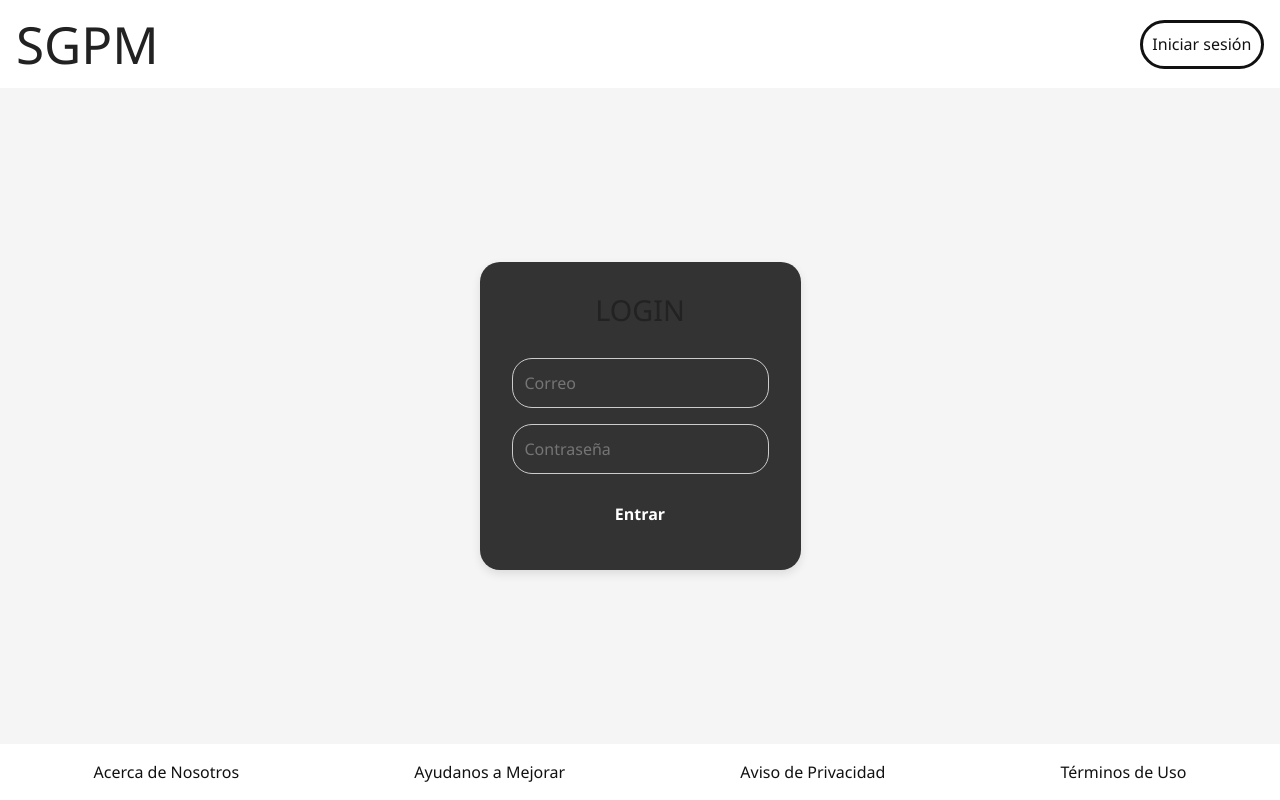
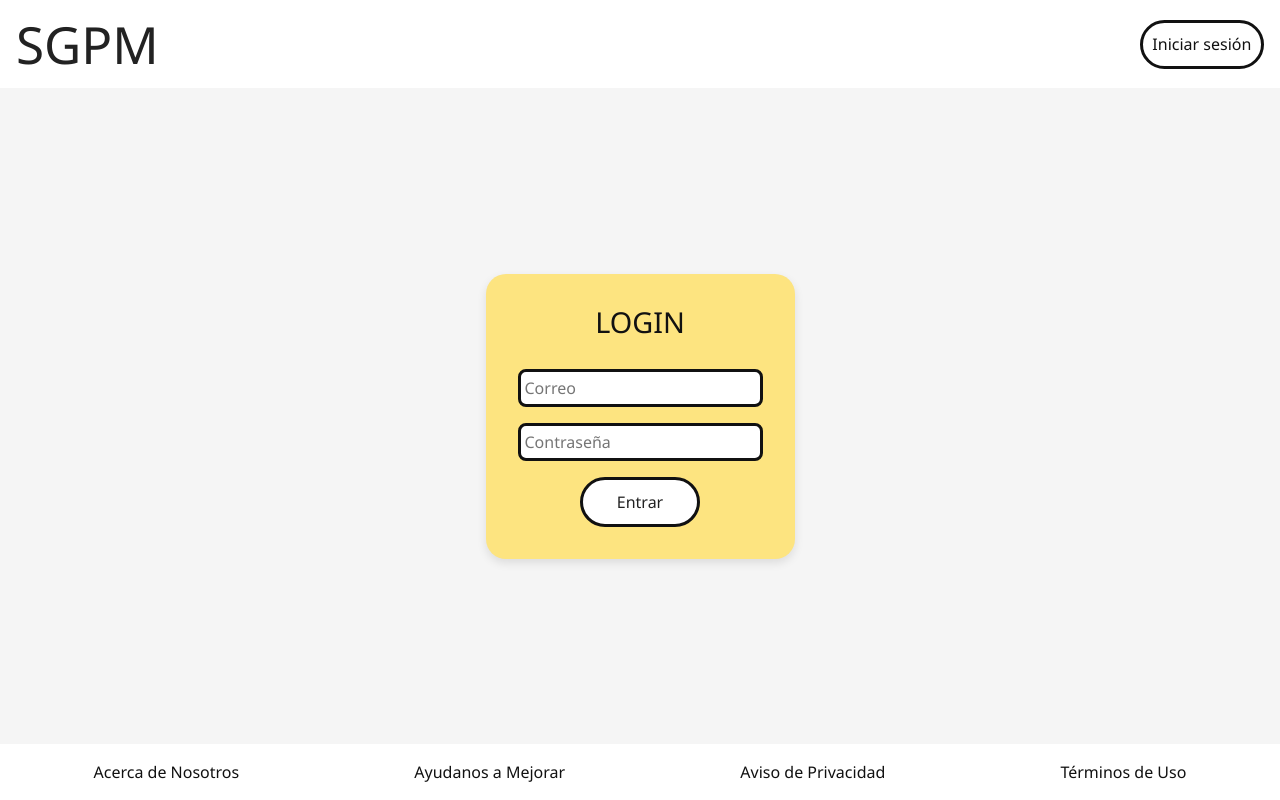
Before and after one commit to ldcantillom/sgpm-frontend, a React (Vite) app: page / in a window 1280 px wide. Built offline with nearby package versions, Linux system fonts and the light colour scheme.

Commit message:
[UPDATE] stiling login.

```diff
--- a/src/pages/Login.jsx
+++ b/src/pages/Login.jsx
@@ -82,7 +82,7 @@ const Login = () => {
             onChange={(e) => setPassword(e.target.value)}
             placeholder="Contraseña"
           />
-          <input type="submit" value="Entrar" />
+          <input className='button button2' type="submit" value="Entrar" />
           {error && <p className="error">{error}</p>}
         </form>
       </div>
--- a/src/styles/login.css
+++ b/src/styles/login.css
@@ -1,12 +1,13 @@
 :root {
-  --input-padding: 0.75rem;
+  --input-padding: 4px;
+  --input-radius: 8px;
 }
 
 .container-layout { max-width: var(--site-max-width-thin); }
 
 .form {
   padding: 2rem;
-  background-color: #333;
+  background-color: var(--secondary-color);
   border-radius: var(--border-radius);
   box-shadow: 0 4px 10px rgba(0, 0, 0, 0.1);
   font-family: var(--font-family);
@@ -22,37 +23,28 @@
   text-align: center;
   margin-bottom: var(--spacing);
   font-size: 1.8rem;
-  color: var(--button-color);
+  color: var(--highlight);
 }
 
 .form input[type="text"],
 .form input[type="password"] {
+  background-color: var(--primary-color);
   padding: var(--input-padding);
-  border: 1px solid #ccc;
-  border-radius: var(--border-radius);
+  border: 3px solid var(--highlight);
+  border-radius: var(--input-radius);
   font-size: 1rem;
   transition: border-color 0.3s ease;
 }
 
 .form input[type="text"]:focus,
 .form input[type="password"]:focus {
-  border-color: var(--button-color);
+  border-color: var(--hover);
   outline: none;
 }
 
 .form input[type="submit"] {
-  padding: var(--input-padding);
-  background-color: var(--button-color);
-  color: white;
-  border: none;
-  border-radius: var(--border-radius);
-  font-size: 1rem;
-  font-weight: bold;
-  transition: background-color 0.3s ease;
-}
-
-.form input[type="submit"]:hover {
-  background-color: var(--button-hover-color);
+  place-self: center;
+  width: 120px;
 }
 
 .form .error {
```
